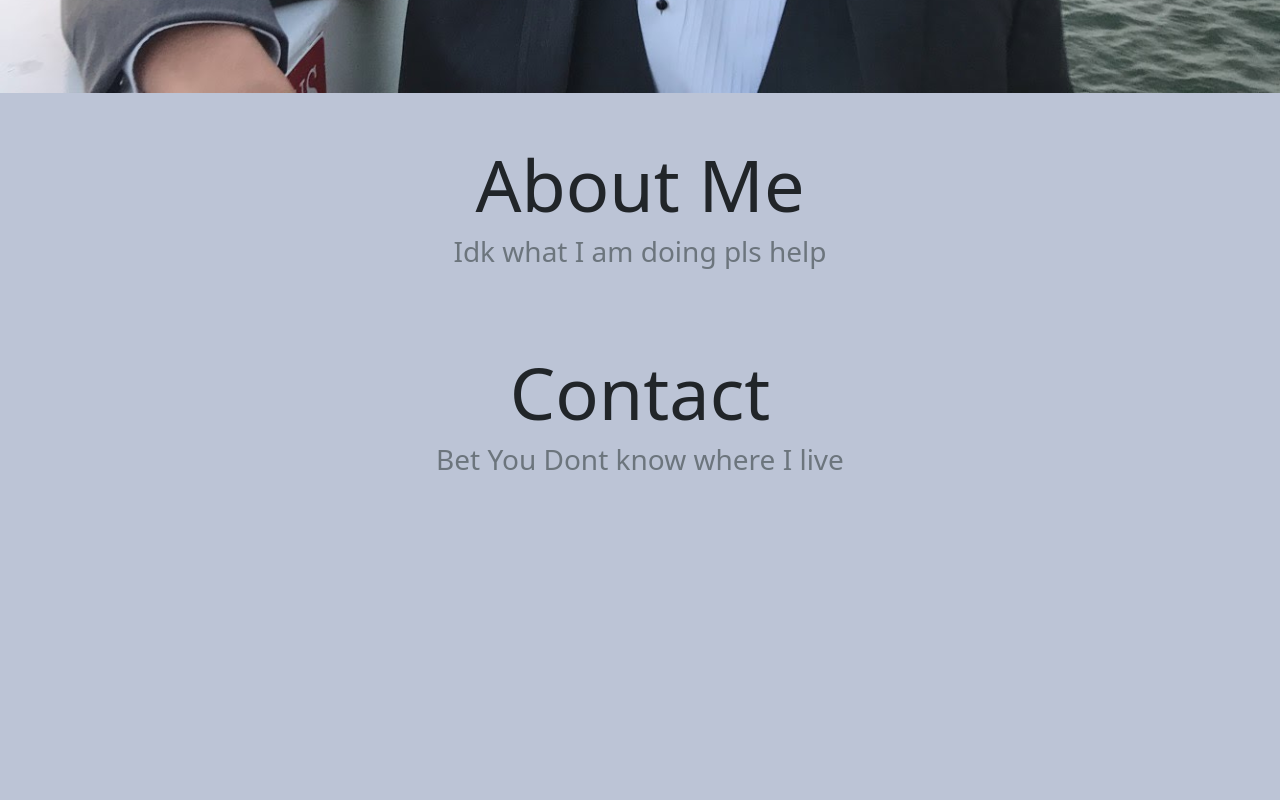
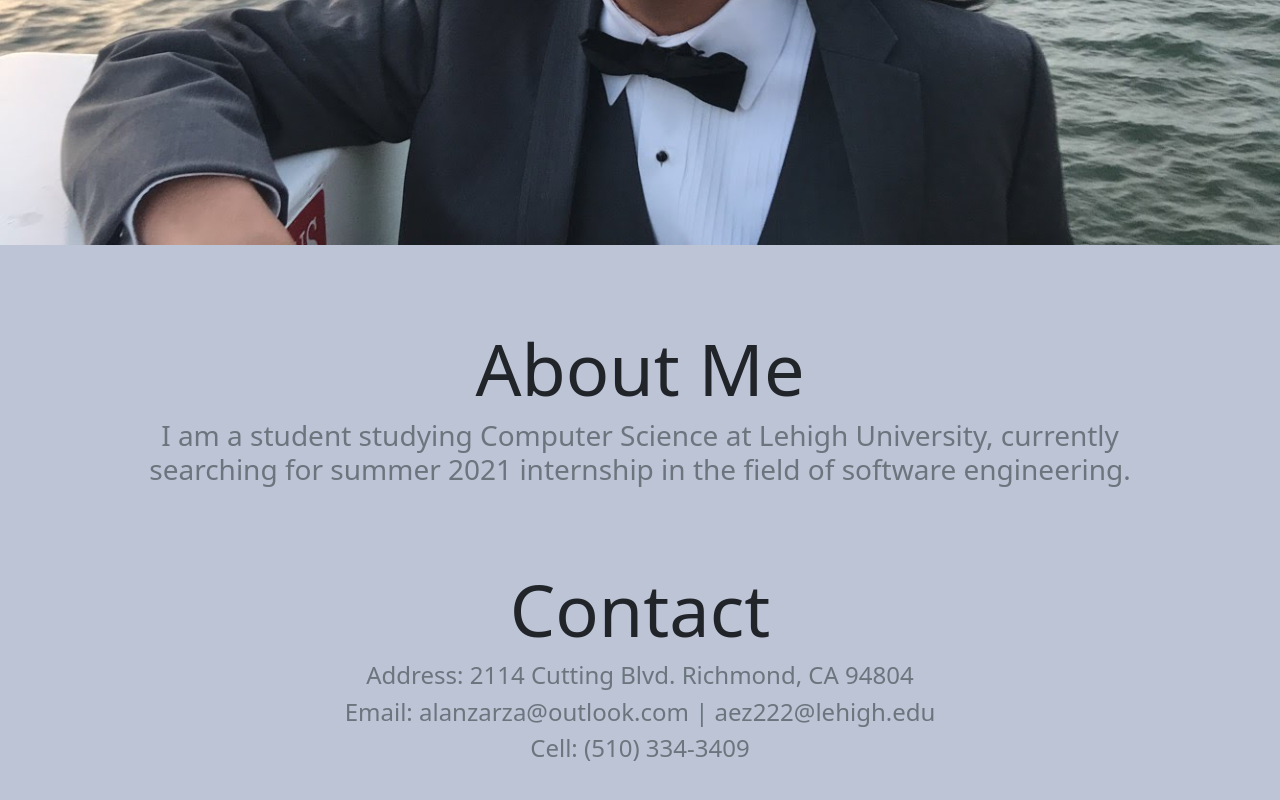
Before and after one commit to Darklegobot3000/mySite, a website: page public/index.html in a window 1280 px wide. Shown: the part 874-1674 px from the top of the page. Before the commit the page ends 1435 px from the top, so only its background shows below. Drawn offline with nearby package versions, Linux system fonts and the light colour scheme.

Commit message:
added content

```diff
--- a/public/index.html
+++ b/public/index.html
@@ -2,8 +2,8 @@
 
 <head>
     <title>Alan Zarza</title>
-    <link rel='icon' , href='/static/alan.jpg'>
-    <link rel='stylesheet', href='/stylesheets/front.css'>
+    <link rel='icon' , href='/static/az.png'>
+    <link rel='stylesheet' , href='/stylesheets/front.css'>
     <link href="https://cdn.jsdelivr.net/npm/bootstrap@5.0.0-beta1/dist/css/bootstrap.min.css" rel="stylesheet"
         integrity="sha384-giJF6kkoqNQ00vy+HMDP7azOuL0xtbfIcaT9wjKHr8RbDVddVHyTfAAsrekwKmP1" crossorigin="anonymous">
     <script src="https://cdn.jsdelivr.net/npm/vue@2/dist/vue.js"></script>
@@ -21,7 +21,7 @@
                 <span class="navbar-toggler-icon"></span>
             </button>
             <div class="collapse navbar-collapse" id="navbarSupportedContent">
-                <div class = 'end'>
+                <div class='end'>
                     <ul class="navbar-nav me-auto mb-2 mb-lg-0">
                         <li class="nav-item">
                             <a class="nav-link" aria-current="page"
@@ -36,16 +36,16 @@
                                 Projects
                             </a>
                             <ul class="dropdown-menu" aria-labelledby="navbarDropdown">
-                                <li><a class="dropdown-item" href="#">Project 1</a></li>
-                                <li><a class="dropdown-item" href="#">Project 2</a></li>
+                                <li><a class="dropdown-item disabled" href="#">Project 1</a></li>
+                                <li><a class="dropdown-item disabled" href="#">Project 2</a></li>
                                 <li>
                                     <hr class="dropdown-divider">
                                 </li>
-                                <li><a class="dropdown-item" href="#">Current Project</a></li>
+                                <li><a class="dropdown-item disabled" href="#">Current Project</a></li>
                             </ul>
                         </li>
                         <li class="nav-item">
-                            <a class="nav-link"  href='#' id='contactBtn' tabindex="-1" aria-disabled="true">Contact</a>
+                            <a class="nav-link" href='#' id='contactBtn' tabindex="-1" aria-disabled="true">Contact</a>
                         </li>
                     </ul>
                 </div>
@@ -53,33 +53,30 @@
         </div>
     </nav>
     <div class='position-relative'></div>
-
+    <div id='title' style='margin: 5em'>
         <h1 class='display-1 text-center'>Alan Zarza</h1>
         <h3 class='display-3 text-center'>Software Developer</h3>
-        <div class='ratio ratio-16x9'>
+    </div>
+    <div class='ratio ratio-16x9'>
         <img src='static/alan.jpg' class='mw-100 mh-100'>
-        </div>
-        <br>
-        <br>
+    </div>
+    <div id='aboutMe'>
         <h2 class='display-2 text-center'>About Me</h3>
-        <h3 class='text-center text-muted'>Idk what I am doing pls help</h3>
-        <br>
-        <br>
-        <br>
+        <h3 class='text-center text-muted'>I am a student studying Computer Science at Lehigh University, currently searching for summer 2021 internship in the field of software engineering.</h3>
+    </div>
+    <div id='contact'>
         <h2 class='display-2 text-center'>Contact</h2>
-        <h3 class='text-center text-muted' style='margin-bottom: 3em;'>Bet You Dont know where I live</h3>
-
-
+        <h4 class='text-center text-muted'>Address: 2114 Cutting Blvd. Richmond, CA 94804</h4>
+        <h4 class='text-center text-muted'>Email: alanzarza@outlook.com | aez222@lehigh.edu</h4>
+        <h4 class='text-center text-muted'>Cell: (510) 334-3409</h4>
+        <h4 class='text-center text-muted'></h4>
+        <h4 class='text-center text-muted'></h4>
     </div>
-
-
-
     <div class="alert alert-primary fixed-bottom fade show alert-dismissible" role="alert">
         Website under construction
         <button type='buton' class='btn-close' data-bs-dismiss='alert'></button>
     </div>
-
     <script src="https://cdn.jsdelivr.net/npm/bootstrap@5.0.0-beta1/dist/js/bootstrap.bundle.min.js"
-        integrity="sha384-ygbV9kiqUc6oa4msXn9868pTtWMgiQaeYH7/t7LECLbyPA2x65Kgf80OJFdroafW"
-        crossorigin="anonymous"></script>
+        integrity="sha384-ygbV9kiqUc6oa4msXn9868pTtWMgiQaeYH7/t7LECLbyPA2x65Kgf80OJFdroafW" crossorigin="anonymous">
+        </script>
 </body>
--- a/public/stylesheets/front.css
+++ b/public/stylesheets/front.css
@@ -9,3 +9,16 @@
     top: 2.5em;
     left: 1.1em;
 }
+#aboutMe{
+  margin-top: 5em;
+  margin-left: auto;
+  margin-right: auto;
+  margin-bottom: 5em;
+  width: 80%;
+}
+#contact{
+  margin-left: auto;
+  margin-right: auto;
+  margin-bottom: 5em;
+  width: 80%;
+}
```
Also changed, not shown: public/static/Az.png (added).
